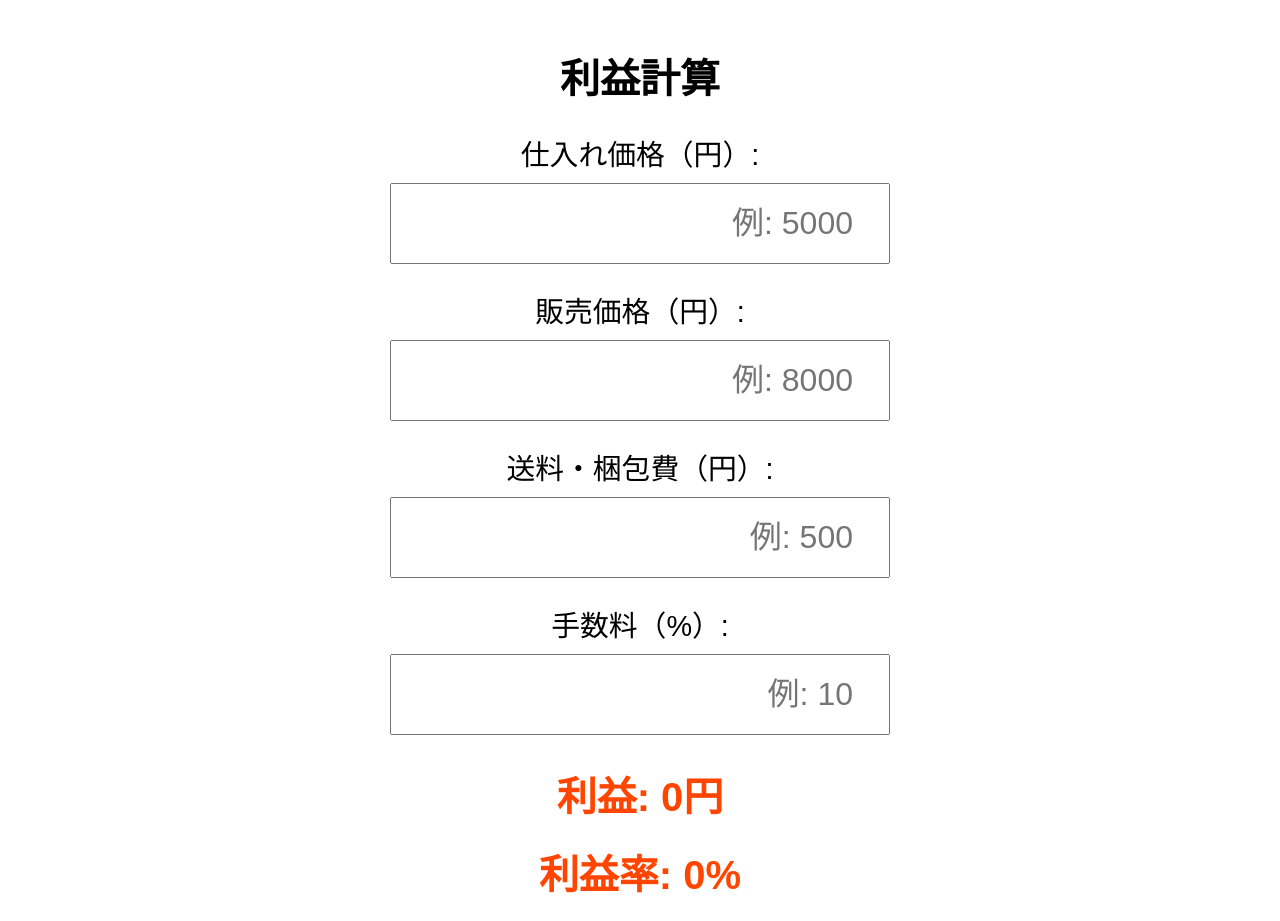
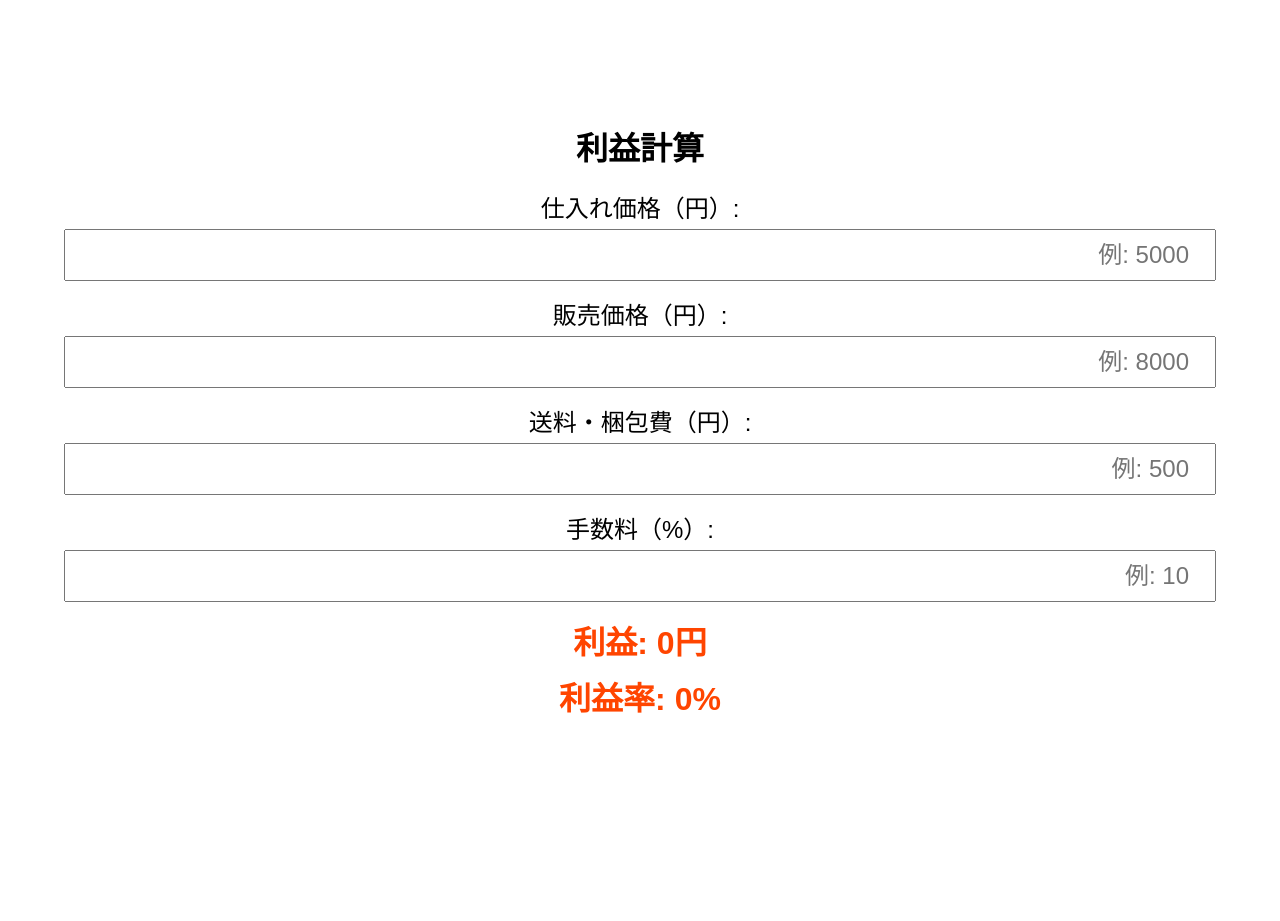
Before and after one commit to kkp-15/sedorieki, a plain HTML site: page index.html in a window 1280 px wide. After the commit the page ends 820 px from the top, so only its background shows below. Drawn offline with Linux system fonts and the light colour scheme.

Commit message:
Update index.html

```diff
--- a/index.html
+++ b/index.html
@@ -2,53 +2,60 @@
 <html lang="ja">
 <head>
     <meta charset="UTF-8">
-    <meta name="viewport" content="width=device-width, initial-scale=1.0">
+    <meta name="viewport" content="width=device-width, initial-scale=1.0, user-scalable=no">
     <title>利益計算</title>
     <style>
         body {
             font-family: Arial, sans-serif;
             text-align: center;
-            padding: 20px;
-            max-width: 500px;
-            margin: auto;
+            padding: 10px;
+            max-width: 100vw;
+            height: 100vh;
+            margin: 0;
+            display: flex;
+            flex-direction: column;
+            justify-content: center;
+            align-items: center;
+            overflow: hidden;
         }
         h1 {
-            font-size: 2.5em;
+            font-size: 2em;
+            margin-bottom: 10px;
         }
         label {
-            font-size: 1.8em;
+            font-size: 1.5em;
             display: block;
-            margin-top: 15px;
+            margin-top: 10px;
         }
         input {
-            width: 100%;
-            padding: 20px;
-            font-size: 2em;
-            margin: 10px 0;
+            width: 90vw;
+            padding: 10px;
+            font-size: 1.5em;
+            margin: 5px 0;
             text-align: right;
             box-sizing: border-box;
         }
         #profit, #profitRate {
-            font-size: 2.5em;
+            font-size: 2em;
             font-weight: bold;
             color: #ff4500;
-            margin-top: 20px;
+            margin-top: 10px;
         }
     </style>
 </head>
 <body>
     <h1>利益計算</h1>
     <label>仕入れ価格（円）:</label>
-    <input type="number" id="purchase" placeholder="例: 5000" oninput="calculateProfit()">
+    <input type="number" id="purchase" placeholder="例: 5000" oninput="validateInput(this); calculateProfit()">
 
     <label>販売価格（円）:</label>
-    <input type="number" id="sell" placeholder="例: 8000" oninput="calculateProfit()">
+    <input type="number" id="sell" placeholder="例: 8000" oninput="validateInput(this); calculateProfit()">
 
     <label>送料・梱包費（円）:</label>
-    <input type="number" id="shipping" placeholder="例: 500" oninput="calculateProfit()">
+    <input type="number" id="shipping" placeholder="例: 500" oninput="validateInput(this); calculateProfit()">
 
     <label>手数料（%）:</label>
-    <input type="number" id="feePercent" placeholder="例: 10" oninput="calculateProfit()">
+    <input type="number" id="feePercent" placeholder="例: 10" oninput="validateInput(this); calculateProfit()">
 
     <div id="profit">利益: 0円</div>
     <div id="profitRate">利益率: 0%</div>
@@ -69,6 +76,10 @@
             calculateProfit();
         }
 
+        function validateInput(input) {
+            input.value = input.value.replace(/[^0-9.]/g, '');
+        }
+
         function calculateProfit() {
             let purchase = parseFloat(document.getElementById('purchase').value) || 0;
             let sell = parseFloat(document.getElementById('sell').value) || 0;
```
